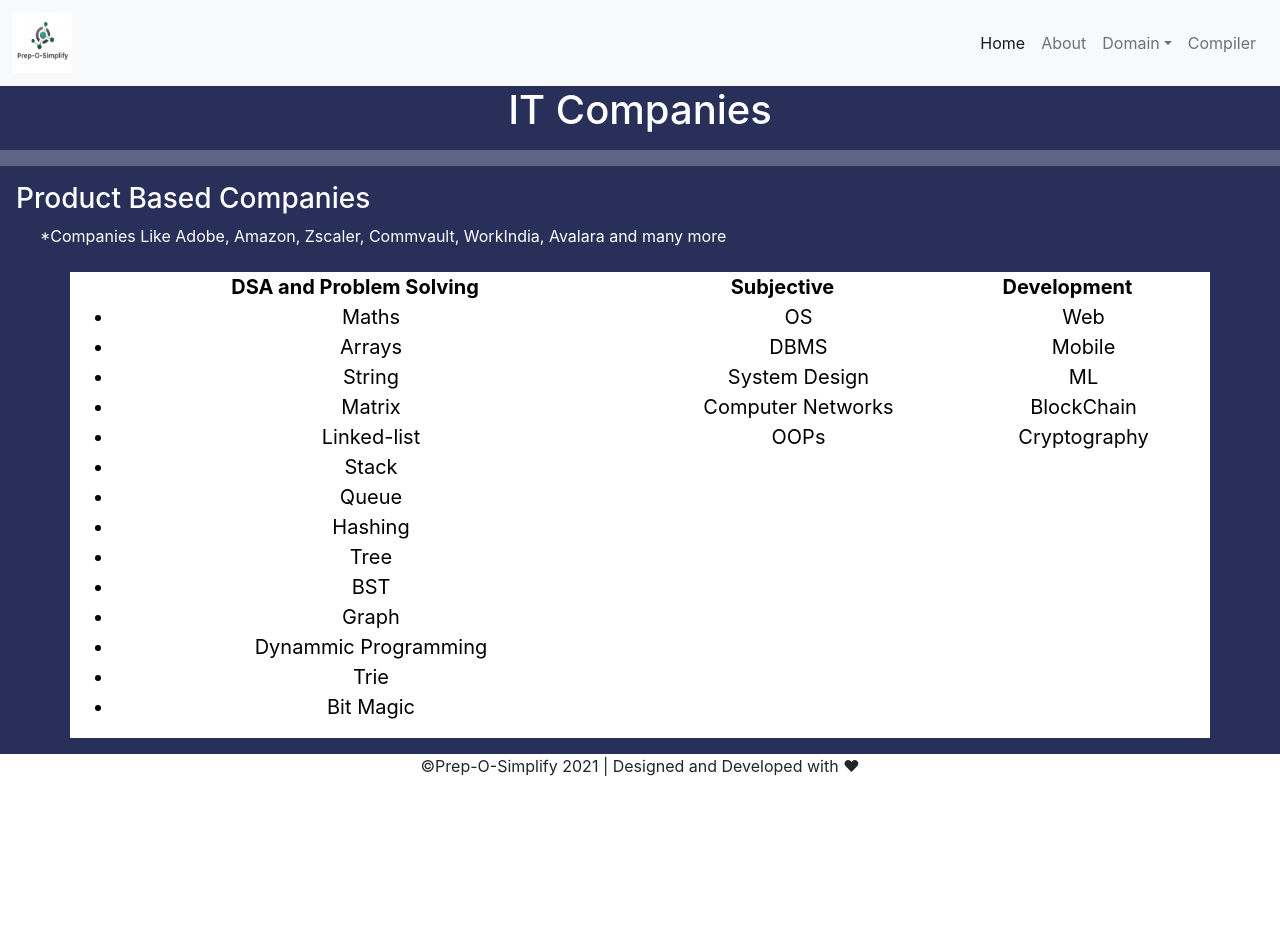
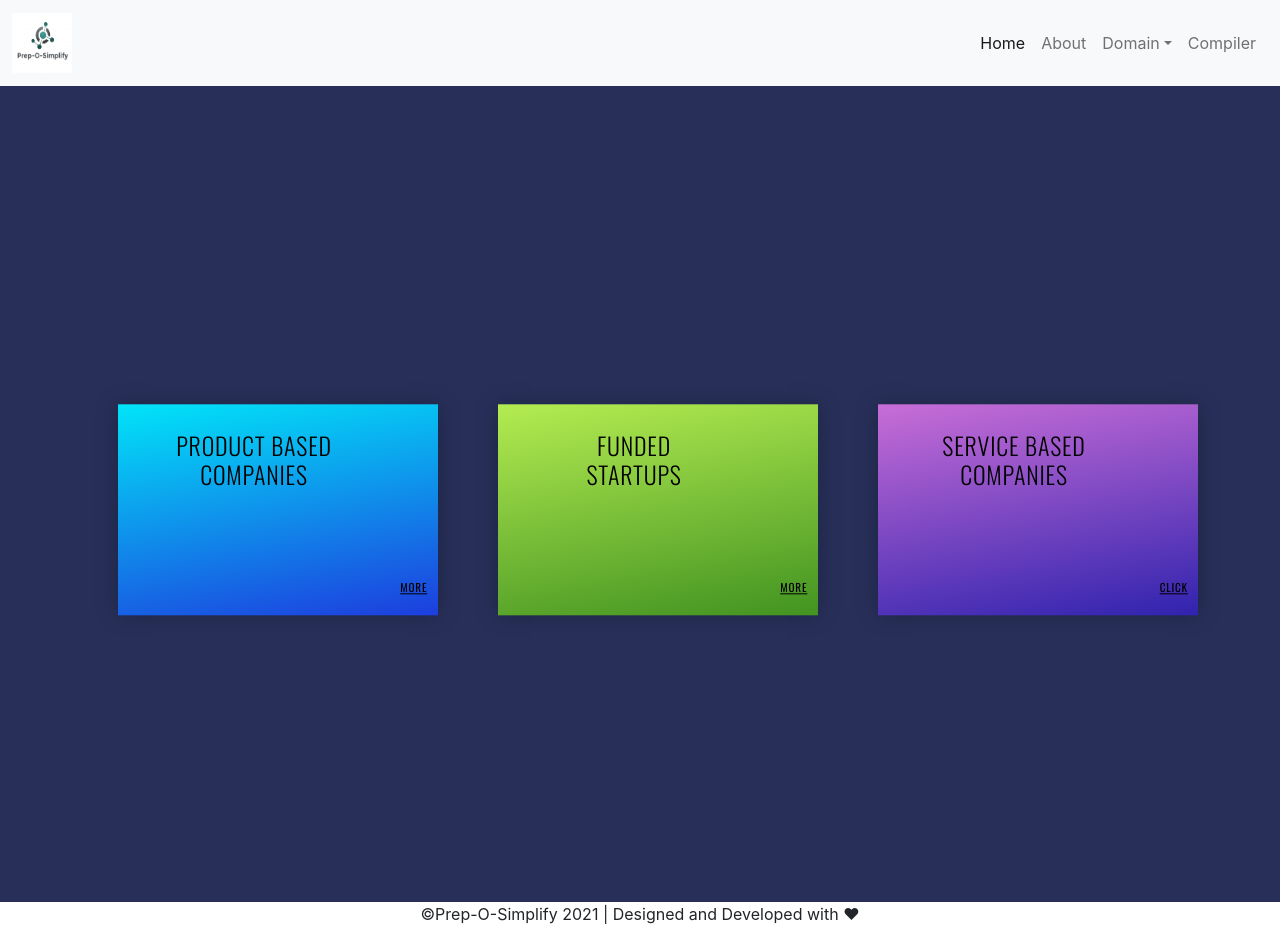
Before and after one commit to preposimplify/react-codebase-nav, a React (Create React App) app: page /IT in a window 1280 px wide. Before the commit the page ends 800 px from the top, so only its background shows below. Built offline with nearby package versions, Linux system fonts and the light colour scheme.

Commit message:
Cards has been added on IT Page

```diff
--- a/package.json
+++ b/package.json
@@ -12,6 +12,7 @@
     "react-scripts": "4.0.3",
     "react-scroll": "^1.8.2",
     "react-select": "^4.3.0",
+    "react-ui-cards": "^2.0.0",
     "web-vitals": "^1.1.1"
   },
   "scripts": {
--- a/src/Components/IT.js
+++ b/src/Components/IT.js
@@ -1,64 +1,64 @@
 import React from 'react';
 import { BrowserRouter, Route, Link, HashRouter,Switch } from "react-router-dom";
 import './it.css';
-const IT = () => {
+import {FlippingCard, FlippingCardFront, FlippingCardBack} from 'react-ui-cards';
+import Product from './product';
+const IT = (props) => {
+  const styles1 = {
+    backgroundColor:"white",
+    paddingTop:'8em',
+
+  }
   return (
-    <div className="it-field">
-    <h1>IT Companies</h1>
-    <hr />
-    <div className="Prod">
-    <h3>Product Based Companies</h3>
-  <span>*Companies Like Adobe, Amazon, Zscaler, Commvault, WorkIndia, Avalara and many more</span>
-  </div>
-  <br />
-    <div class="container">
-  <div className="row">
-    <div className="col-sm-6">
-      <b>DSA and Problem Solving</b>
-      <ul>
-      <li>Maths</li>
-      <li>Arrays</li>
-      <li>String</li>
-      <li>Matrix</li>
-      <li>Linked-list</li>
-      <li>Stack</li>
-      <li>Queue</li>
-      <li>Hashing</li>
-      <li>Tree</li>
-      <li>BST</li>
-      <li>Graph</li>
-      <li>Dynammic Programming</li>
-      <li>Trie</li>
-      <li>Bit Magic</li>
+   <div>
+   <BrowserRouter>
+   <div class="container h-100">
+  <div class="row align-middle">
+    <div class="col-md-6 col-lg-4 column">
+      <div class="card gr-1">
+        <div class="txt">
+          <h1>PRODUCT BASED<br />
+COMPANIES</h1>
+          <p>Companies like Adobe, Amazon, Commvault, Goldman Sachs, Lenovo, Zscaler</p>
+        </div>
+        <a href="#">more</a>
+        <div class="ico-card">
+        <i class="fa fa-rebel"></i>
+      </div>
+      </div>
+    </div>
+    <div class="col-md-6 col-lg-4 column">
+      <div class="card gr-2">
+        <div class="txt">
+          <h1>FUNDED  <br />
+STARTUPS</h1>
+          <p>Companies like Navigus, Postman, Clicklabs, Bobble AI, Avalara Systems</p>
+        </div>
+        <a href="#">more</a>
+      <div class="ico-card">
+        <i class="fa fa-codepen"></i>
+      </div>
+      </div>
+    </div>
+    <div class="col-md-6 col-lg-4 column">
+      <div class="card gr-3">
+        <div class="txt">
+          <h1>SERVICE BASED <br />COMPANIES</h1>
+          <p>Companies like TCS, Infosys, Capgemini, Cognizant, Wipro, Accenture, Deloitte</p>
+        </div>
+        <Link to="#">click</Link>
+      <div class="ico-card">
+        <i class="fa fa-empire"></i>
+      </div>
+      </div>
+    </div>
 
-      </ul>
-    </div>
-    <div className="col-sm">
-      <b>Subjective</b>
-      <ul type="none">
-      <li>OS</li>
-      <li>DBMS</li>
-      <li>System Design</li>
-      <li>Computer Networks</li>
-      <li>OOPs</li>
-
-
-      </ul>
-    </div>
-    <div className="col-sm">
-      <b>Development</b>
-      <ul type="none">
-      <li>Web</li>
-      <li>Mobile</li>
-      <li>ML</li>
-      <li>BlockChain</li>
-      <li>Cryptography</li>
-      </ul>
-    </div>
   </div>
 </div>
+</BrowserRouter>
 
-    </div>
+</div>
+
   );
 }
 export default IT;
--- a/src/Components/it.css
+++ b/src/Components/it.css
@@ -1,22 +1,117 @@
-.it-field{
+@import url("https://fonts.googleapis.com/css?family=Oswald:300,400,500,700");
+@import url("https://fonts.googleapis.com/css?family=Open+Sans:300,400,600,700,800");
+.gr-1 {
+  background: linear-gradient(170deg, #01e4f8 0%, #1d3ede 100%);
+}
+
+.gr-2 {
+  background: linear-gradient(170deg, #b4ec51 0%, #429321 100%);
+}
+
+.gr-3 {
+  background: linear-gradient(170deg, #c86dd7 0%, #3023ae 100%);
+}
+
+* {
+  transition: 0.5s;
+}
+
+.h-100 {
+  height: 100vh !important;
+}
+
+.align-middle {
+  position: relative;
+  top: 50%;
+  transform: translateY(-50%);
+}
+
+.column {
+  margin-top: 3rem;
+  padding-left: 3rem;
+}
+.column:hover {
+  padding-left: 0;
+}
+.column:hover .card .txt {
+  margin-left: 1rem;
+}
+.column:hover .card .txt h1,
+.column:hover .card .txt p {
+  color: white;
+  opacity: 1;
+}
+.column:hover a {
   color: white;
 }
-hr{
-  height: 10px;
-  padding: 8px 8px;
+.column:hover a:after {
+  width: 10%;
 }
-.Prod{
-  margin-left: 1em;
-  text-align: left;
+
+.card {
+  min-height: 170px;
+  margin: 0;
+  padding: 1.7rem 1.2rem;
+  border: none;
+  border-radius: 0;
+  color: black;
+  letter-spacing: 0.05rem;
+  font-family: "Oswald", sans-serif;
+  box-shadow: 0 0 21px rgba(0, 0, 0, 0.27);
 }
-.Prod span{
-  margin-left: 1.5em;
+.card .txt {
+  margin-left: -3rem;
+  z-index: 1;
 }
-.container {
-  background-color: white;
-  color:black;
-  font-size: 20px;
+.card .txt h1 {
+  font-size: 1.5rem;
+  font-weight: 300;
+  text-transform: uppercase;
 }
-.col-sm-6 span{
-  font-weight: bold;
+.card .txt p {
+  font-size: 0.7rem;
+  font-family: "Open Sans", sans-serif;
+  letter-spacing: 0rem;
+  margin-top: 33px;
+  opacity: 0;
+  color: white;
 }
+.card a {
+  z-index: 3;
+  font-size: 0.7rem;
+  color: black;
+  margin-left: 1rem;
+  position: relative;
+  bottom: -0.5rem;
+  text-transform: uppercase;
+}
+.card a:after {
+  content: "";
+  display: inline-block;
+  height: 0.5em;
+  width: 0;
+  margin-right: -100%;
+  margin-left: 10px;
+  border-top: 1px solid white;
+  transition: 0.5s;
+}
+.card .ico-card {
+  position: absolute;
+  top: 0;
+  left: 0;
+  bottom: 0;
+  right: 0;
+  width: 100%;
+  height: 100%;
+  overflow: hidden;
+}
+.card i {
+  position: relative;
+  right: -50%;
+  top: 60%;
+  font-size: 12rem;
+  line-height: 0;
+  opacity: 0.2;
+  color: white;
+  z-index: 0;
+}
```
Also changed, not shown: src/Components/product.js (added), 1 other file (tests, documents, lock files or other folders).
